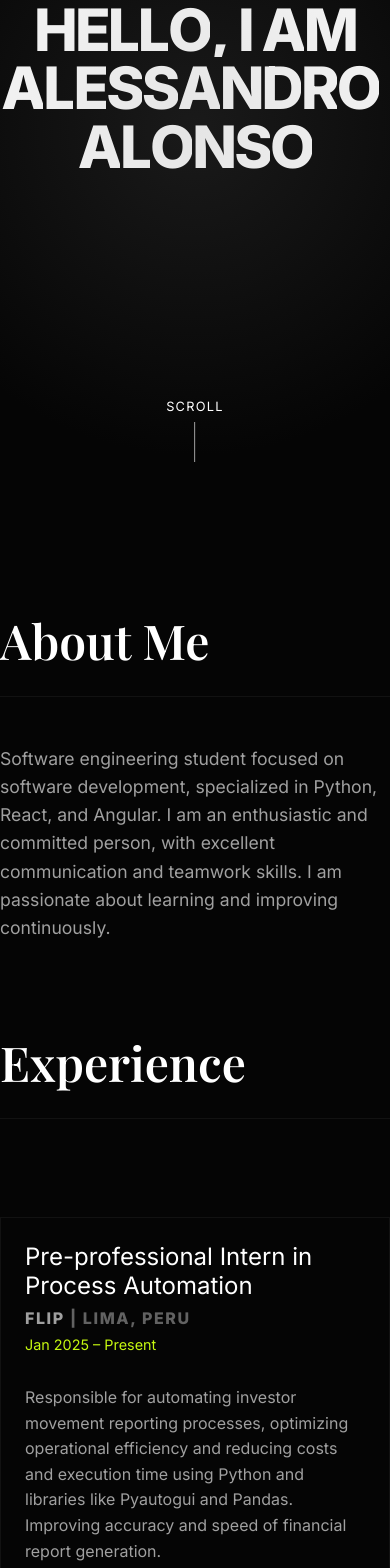
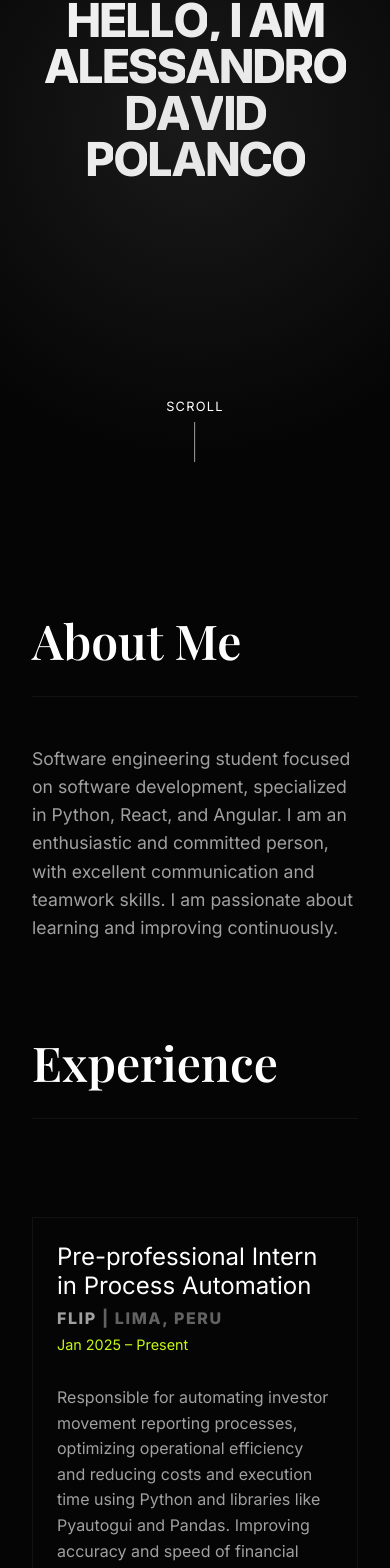
Before and after one commit to Alesso2805/personal_web, a React app: page / in a window 390 px wide. Shown: the part 292-1860 px from the top of the page. Built offline with nearby package versions, Linux system fonts and the light colour scheme; the HTML template or start-up script is replaced by a standard one; a web font is replaced by a local one.

Commit message:
feat: Add initial structure for hero, CV, contact, and projects sections with styling and translation data.

```diff
--- a/src/components/CVSection.css
+++ b/src/components/CVSection.css
@@ -37,7 +37,7 @@
 
 .cv-item {
   display: grid;
-  grid-template-columns: 120px 1fr;
+  grid-template-columns: 200px 1fr;
   gap: 2rem;
   padding: 2rem;
   border: 1px solid var(--grid-color);
--- a/src/components/CVSection.jsx
+++ b/src/components/CVSection.jsx
@@ -54,7 +54,7 @@ export default function CVSection() {
         <div className="cv-grid">
           {t.experience.jobs.map((item, index) => (
             <div key={index} className="cv-item">
-              <div className="cv-year text-accent">{item.period.split('–')[0].trim()}</div>
+              <div className="cv-year text-accent">{item.period}</div>
               <div className="cv-content">
                 <h3 className="cv-role">{item.role}</h3>
                 <h4 className="cv-company">
@@ -74,7 +74,7 @@ export default function CVSection() {
         <div className="cv-grid">
           {t.education.items.map((item, index) => (
             <div key={index} className="cv-item">
-              <div className="cv-year text-accent">{item.period.split('–')[0].split('-')[0].trim()}</div> {/* Simplify year for visual */}
+              <div className="cv-year text-accent">{item.period}</div> {/* Show full period */}
               <div className="cv-content">
                 <h3 className="cv-role">{item.degree}</h3>
                 <h4 className="cv-company">{item.institution}</h4>
--- a/src/components/Contact.jsx
+++ b/src/components/Contact.jsx
@@ -40,9 +40,8 @@ export default function Contact() {
         </a>
 
         <div className="social-links">
-          <a href="#" className="social-icon contact-item"><FaGithub /></a>
-          <a href="#" className="social-icon contact-item"><FaLinkedin /></a>
-          <a href="#" className="social-icon contact-item"><FaTwitter /></a>
+          <a href="https://github.com/Alesso2805" className="social-icon contact-item"><FaGithub /></a>
+          <a href="https://www.linkedin.com/in/alessandro-david-polanco-71657421b/" className="social-icon contact-item"><FaLinkedin /></a>
           <a href={`mailto:${t.contact.email}`} className="social-icon contact-item"><FaEnvelope /></a>
         </div>
       </div>
--- a/src/components/Hero.css
+++ b/src/components/Hero.css
@@ -14,6 +14,7 @@
   z-index: 2;
   text-align: center;
   mix-blend-mode: difference;
+  padding: 0 2rem; /* Prevent text touching edges */
 }
 
 .hero-title {
@@ -87,8 +88,9 @@
 
 @media (max-width: 768px) {
   .hero-title {
-    font-size: 15vw;
+    font-size: 12vw; /* Reduced from 15vw to prevent overflow */
     margin-bottom: 2rem;
+    word-wrap: break-word;
   }
   .hero-subtitle {
     font-size: 1rem;
--- a/src/components/Hero.jsx
+++ b/src/components/Hero.jsx
@@ -51,6 +51,8 @@ export default function Hero() {
         <h1 className="hero-title">
           <div className="line">{renderTitle(t.hero.greeting.toUpperCase())}</div>
           <div className="line text-outline">{renderTitle(t.hero.name.toUpperCase())}</div>
+          <div className="line text-outline">{renderTitle(t.hero.lastName1.toUpperCase())}</div>
+          <div className="line text-outline">{renderTitle(t.hero.lastName2.toUpperCase())}</div>
         </h1>
         <p ref={subtitleRef} className="hero-subtitle">{t.hero.role}</p>
       </div>
--- a/src/components/Projects.css
+++ b/src/components/Projects.css
@@ -68,7 +68,7 @@
     width: 85vw;
   }
   .projects-container {
-    padding: 0 5vw;
+    padding: 0 2rem; /* Increased from 5vw (approx 18px) to 32px */
     gap: 2rem;
   }
   .projects-header {
--- a/src/data/translations.js
+++ b/src/data/translations.js
@@ -2,7 +2,9 @@ export const content = {
   en: {
     hero: {
       greeting: "Hello, I am",
-      name: "Alessandro Alonso",
+      name: "Alessandro",
+      lastName1: "David",
+      lastName2: "Polanco",
       role: "Software Engineering Student & Developer",
       scroll: "Scroll"
     },
@@ -68,7 +70,9 @@ export const content = {
   es: {
     hero: {
       greeting: "Hola, soy",
-      name: "Alessandro Alonso",
+      name: "Alessandro",
+      lastName1: "David",
+      lastName2: "Polanco",
       role: "Estudiante de Ingeniería de Software & Desarrollador",
       scroll: "Desliza"
     },
--- a/src/index.css
+++ b/src/index.css
@@ -43,7 +43,8 @@ body {
   color: var(--text-primary);
   font-family: var(--font-sans);
   -webkit-font-smoothing: antialiased;
-  overflow-x: hidden;
+  overflow-x: hidden; /* Prevent horizontal scroll causing layout scaling issues */
+  width: 100%;
   cursor: default;
 }
 
@@ -74,17 +75,21 @@ button {
 
 @media (max-width: 768px) {
   .container {
-    padding: 0 1.5rem;
+    padding: 0 2rem;
+    width: 100%;
+    max-width: 100vw;
   }
 }
 
 .section-padding {
-  padding: 8rem 0;
+  padding-top: 8rem;
+  padding-bottom: 8rem;
 }
 
 @media (max-width: 768px) {
   .section-padding {
-    padding: 4rem 0;
+    padding-top: 4rem;
+    padding-bottom: 4rem;
   }
 }
 
```
